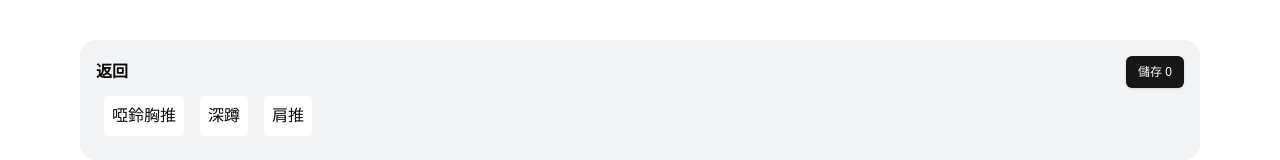
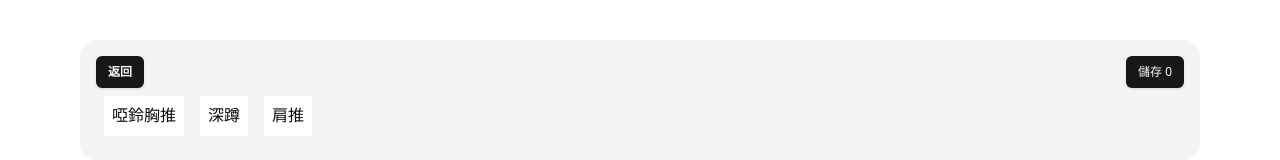
Before and after one commit to Cyishen/fit-box, a Next.js app: page /fit/1/1/create-template/addexercises in a window 1280 px wide. Shown: the top 160 px of the page. Built offline with nearby package versions, Linux system fonts and the light colour scheme.

Commit message:
to public

```diff
--- a/src/app/(root)/(main)/fit/[menuId]/[templateId]/create-template/addexercises/page.tsx
+++ b/src/app/(root)/(main)/fit/[menuId]/[templateId]/create-template/addexercises/page.tsx
@@ -59,7 +59,7 @@ const AddExercisesPage = ({ params }: { params: { templateId: string } }) => {
       <Wrapper>
         <div className="bg-gray-100 p-4 rounded-2xl">
           <div className='flex justify-between'>
-            <button onClick={() => router.back()} className='font-bold'>返回</button>
+            <Button size='sm' onClick={() => router.back()} className='font-bold'>返回</Button>
             <Button size='sm' type='button' onClick={handleSaveExercises}>儲存 {selectedExercises.length}</Button>
           </div>
 
```
